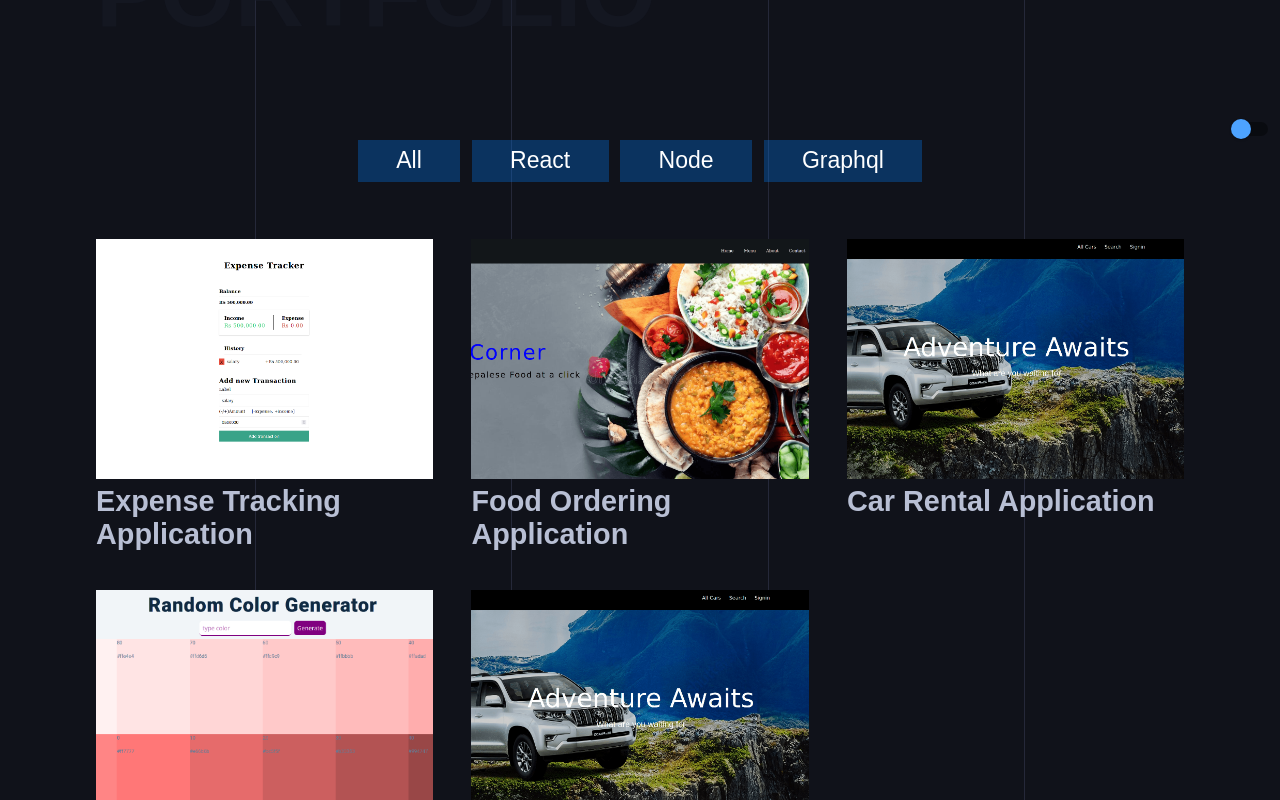
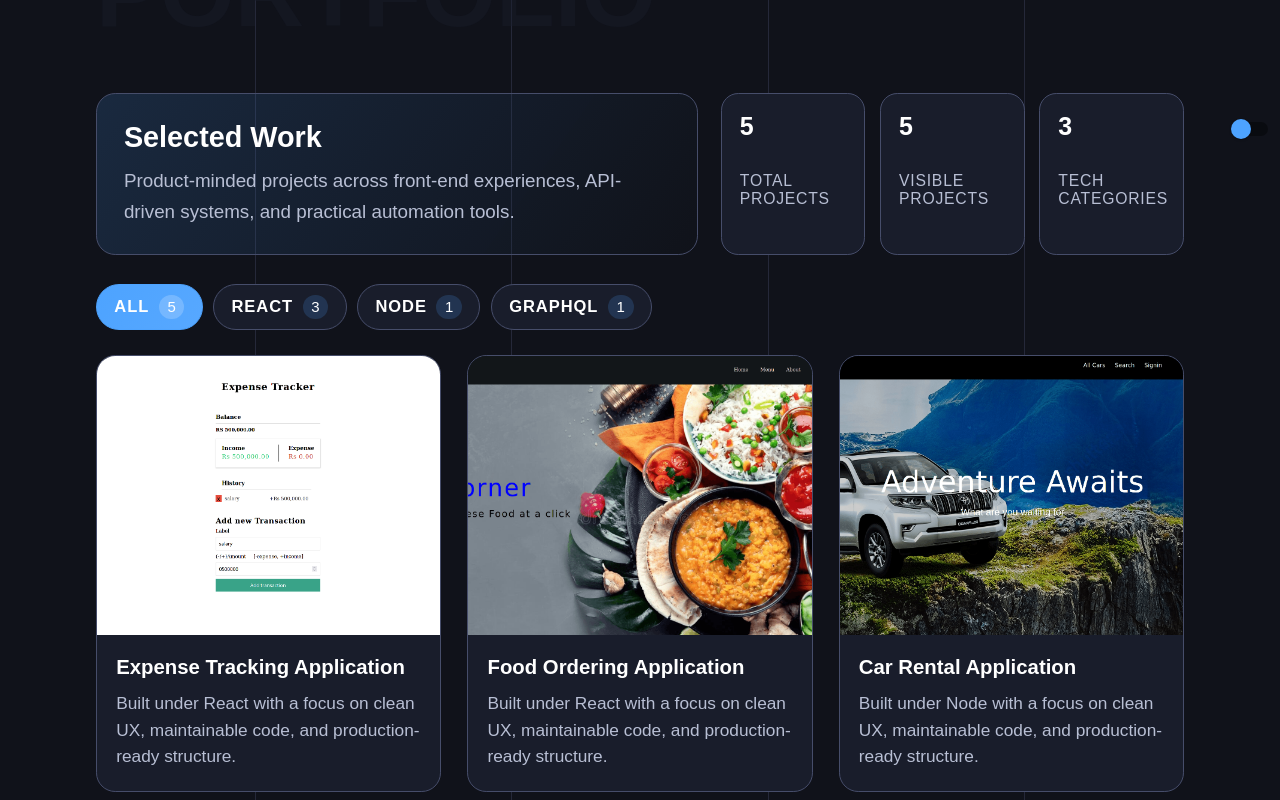
Before and after one commit to sandurijal03/sandurijal03.github.io, a React app: page /works in a window 1280 px wide. Shown: the part 300-1100 px from the top of the page. Built offline with nearby package versions, Linux system fonts and the light colour scheme; some icons are missing.

Commit message:
feat: enhance PortfolioPage with dynamic filtering and improved layout

```diff
--- a/src/pages/PortfolioPage.tsx
+++ b/src/pages/PortfolioPage.tsx
@@ -1,37 +1,360 @@
-import React, { useState } from 'react';
-import Title from '../components/Title';
-import { InnerLayout, MainLayout } from '../styles/Layouts';
+import * as React from "react";
+import styled from "styled-components";
+import GitHub from "@mui/icons-material/GitHub";
+import LaunchRounded from "@mui/icons-material/LaunchRounded";
+import Title from "../components/Title";
+import { InnerLayout, MainLayout } from "../styles/Layouts";
+import portfolios from "../data/portfolios";
 
-import portfolios from '../data/portfolios';
-import Menu from '../components/Menu';
-import Button from '../components/Button';
-
-const allButtons = ['All', ...new Set(portfolios.map((item) => item.category))];
+const categories = ["All", ...new Set(portfolios.map((item) => item.category))];
 
 const PortfolioPage = () => {
-  const [menuItem, setMenuItems] = useState(portfolios);
-  // eslint-disable-next-line @typescript-eslint/no-unused-vars
-  const [button, setButtons] = useState(allButtons);
+  const [activeCategory, setActiveCategory] = React.useState("All");
 
-  const filter = (button: string) => {
-    if (button === 'All') {
-      setMenuItems(portfolios);
-      return;
+  const categoryCounts = React.useMemo(() => {
+    return portfolios.reduce<Record<string, number>>((accumulator, item) => {
+      accumulator[item.category] = (accumulator[item.category] || 0) + 1;
+      return accumulator;
+    }, {});
+  }, []);
+
+  const filteredProjects = React.useMemo(() => {
+    if (activeCategory === "All") {
+      return portfolios;
     }
 
-    const filteredData = portfolios.filter((item) => item.category === button);
-    setMenuItems(filteredData);
-  };
+    return portfolios.filter((item) => item.category === activeCategory);
+  }, [activeCategory]);
 
   return (
     <MainLayout>
-      <Title title={'Portfolio'} span={'Portfolio'} />
-      <InnerLayout>
-        <Button filter={filter} button={button} />
-        <Menu menuItem={menuItem} />
-      </InnerLayout>
+      <PortfolioPageStyled>
+        <Title title={"Portfolio"} span={"Portfolio"} />
+        <InnerLayout>
+          <HeaderPanel>
+            <HeaderCopy>
+              <h4>Selected Work</h4>
+              <p>
+                Product-minded projects across front-end experiences, API-driven
+                systems, and practical automation tools.
+              </p>
+            </HeaderCopy>
+            <HeaderStats>
+              <StatCard>
+                <strong>{portfolios.length}</strong>
+                <span>Total Projects</span>
+              </StatCard>
+              <StatCard>
+                <strong>{filteredProjects.length}</strong>
+                <span>Visible Projects</span>
+              </StatCard>
+              <StatCard>
+                <strong>{categories.length - 1}</strong>
+                <span>Tech Categories</span>
+              </StatCard>
+            </HeaderStats>
+          </HeaderPanel>
+
+          <FiltersWrap>
+            {categories.map((category) => (
+              <FilterPill
+                key={category}
+                $active={activeCategory === category}
+                onClick={() => setActiveCategory(category)}
+                type="button"
+              >
+                <p>{category}</p>
+                <span>
+                  {category === "All"
+                    ? portfolios.length
+                    : categoryCounts[category]}
+                </span>
+              </FilterPill>
+            ))}
+          </FiltersWrap>
+
+          <ProjectsGrid>
+            {filteredProjects.map((item) => (
+              <ProjectCard key={item.id}>
+                <ProjectImage>
+                  <img src={item.image} alt={item.title} />
+                  <ImageOverlay data-overlay="true">
+                    <CategoryTag>{item.category}</CategoryTag>
+                    <ProjectActions>
+                      <ActionButton
+                        href={item.link1}
+                        target="_blank"
+                        rel="noreferrer"
+                        aria-label={`Open ${item.title} source on GitHub`}
+                      >
+                        <GitHub />
+                        Source
+                      </ActionButton>
+                      <ActionButton
+                        href={item.link2}
+                        target="_blank"
+                        rel="noreferrer"
+                        aria-label={`Open ${item.title} live preview`}
+                      >
+                        <LaunchRounded />
+                        Preview
+                      </ActionButton>
+                    </ProjectActions>
+                  </ImageOverlay>
+                </ProjectImage>
+                <ProjectBody>
+                  <h5>{item.title}</h5>
+                  <p>
+                    {item.text ||
+                      `Built under ${item.category} with a focus on clean UX, maintainable code, and production-ready structure.`}
+                  </p>
+                </ProjectBody>
+              </ProjectCard>
+            ))}
+          </ProjectsGrid>
+        </InnerLayout>
+      </PortfolioPageStyled>
     </MainLayout>
   );
 };
 
+const PortfolioPageStyled = styled.section``;
+
+const HeaderPanel = styled.section`
+  display: grid;
+  grid-template-columns: minmax(0, 1.3fr) minmax(0, 1fr);
+  gap: 1.15rem;
+  margin-bottom: 1.5rem;
+
+  @media screen and (max-width: 980px) {
+    grid-template-columns: 1fr;
+  }
+`;
+
+const HeaderCopy = styled.div`
+  border: 1px solid var(--border-color);
+  border-radius: 1rem;
+  padding: 1.4rem;
+  background: linear-gradient(
+    125deg,
+    rgba(77, 163, 255, 0.16),
+    rgba(16, 18, 26, 0.18)
+  );
+
+  h4 {
+    color: var(--white-color);
+    font-size: 1.5rem;
+    margin-bottom: 0.55rem;
+  }
+
+  p {
+    color: var(--font-light-color);
+    line-height: 1.65;
+    font-size: 0.98rem;
+    max-width: 44rem;
+  }
+`;
+
+const HeaderStats = styled.div`
+  display: grid;
+  grid-template-columns: repeat(3, minmax(0, 1fr));
+  gap: 0.75rem;
+
+  @media screen and (max-width: 640px) {
+    grid-template-columns: 1fr;
+  }
+`;
+
+const StatCard = styled.div`
+  border: 1px solid var(--border-color);
+  border-radius: 0.9rem;
+  padding: 1rem 0.95rem;
+  background-color: var(--sidebar-dark-color);
+  display: grid;
+  gap: 0.3rem;
+
+  strong {
+    color: var(--white-color);
+    font-size: 1.3rem;
+    line-height: 1;
+  }
+
+  span {
+    color: var(--font-light-color);
+    font-size: 0.82rem;
+    text-transform: uppercase;
+    letter-spacing: 0.04rem;
+  }
+`;
+
+const FiltersWrap = styled.div`
+  display: flex;
+  flex-wrap: wrap;
+  gap: 0.55rem;
+  margin-bottom: 1.3rem;
+`;
+
+const FilterPill = styled.button<{ $active: boolean }>`
+  border: 1px solid
+    ${(props) =>
+      props.$active ? "var(--primary-color)" : "var(--border-color)"};
+  background: ${(props) =>
+    props.$active
+      ? "linear-gradient(125deg, var(--primary-color), var(--primary-color-light))"
+      : "var(--sidebar-dark-color)"};
+  color: ${(props) => (props.$active ? "#ffffff" : "var(--white-color)")};
+  padding: 0.52rem 0.9rem;
+  border-radius: 999px;
+  display: inline-flex;
+  align-items: center;
+  gap: 0.5rem;
+  cursor: pointer;
+  transition:
+    transform 0.2s ease,
+    border-color 0.2s ease,
+    background 0.2s ease;
+
+  &:hover {
+    transform: translateY(-1px);
+    border-color: var(--primary-color-light);
+  }
+
+  p {
+    font-size: 0.86rem;
+    text-transform: uppercase;
+    letter-spacing: 0.05rem;
+    font-weight: 700;
+  }
+
+  span {
+    font-size: 0.78rem;
+    padding: 0.2rem 0.45rem;
+    border-radius: 999px;
+    background-color: ${(props) =>
+      props.$active ? "rgba(255, 255, 255, 0.2)" : "rgba(77, 163, 255, 0.18)"};
+    color: inherit;
+  }
+`;
+
+const ProjectsGrid = styled.div`
+  display: grid;
+  grid-template-columns: repeat(3, minmax(0, 1fr));
+  gap: 1.35rem;
+
+  @media screen and (max-width: 1120px) {
+    grid-template-columns: repeat(2, minmax(0, 1fr));
+  }
+
+  @media screen and (max-width: 720px) {
+    grid-template-columns: 1fr;
+  }
+`;
+
+const ProjectCard = styled.article`
+  border: 1px solid var(--border-color);
+  border-radius: 1rem;
+  overflow: hidden;
+  background-color: var(--sidebar-dark-color);
+  transition:
+    transform 0.25s ease,
+    border-color 0.25s ease,
+    box-shadow 0.25s ease;
+
+  &:hover {
+    transform: translateY(-4px);
+    border-color: var(--primary-color-light);
+    box-shadow: 0 1rem 2.2rem rgba(0, 0, 0, 0.18);
+  }
+`;
+
+const ProjectImage = styled.div`
+  position: relative;
+  height: 14.5rem;
+  overflow: hidden;
+
+  img {
+    width: 100%;
+    height: 100%;
+    object-fit: cover;
+    transition: transform 0.4s ease;
+  }
+
+  &:hover img {
+    transform: scale(1.04);
+  }
+
+  &:hover [data-overlay="true"] {
+    opacity: 1;
+  }
+`;
+
+const ImageOverlay = styled.div`
+  position: absolute;
+  inset: 0;
+  opacity: 0;
+  transition: opacity 0.25s ease;
+  display: flex;
+  flex-direction: column;
+  justify-content: space-between;
+  padding: 0.8rem;
+  background: linear-gradient(
+    to top,
+    rgba(16, 18, 26, 0.88),
+    rgba(16, 18, 26, 0.2)
+  );
+`;
+
+const CategoryTag = styled.span`
+  align-self: flex-start;
+  font-size: 0.74rem;
+  font-weight: 700;
+  letter-spacing: 0.05rem;
+  text-transform: uppercase;
+  color: #ffffff;
+  background-color: rgba(77, 163, 255, 0.88);
+  border-radius: 999px;
+  padding: 0.32rem 0.62rem;
+`;
+
+const ProjectActions = styled.div`
+  display: flex;
+  gap: 0.5rem;
+  justify-content: flex-end;
+`;
+
+const ActionButton = styled.a`
+  display: inline-flex;
+  align-items: center;
+  gap: 0.35rem;
+  border-radius: 999px;
+  border: 1px solid rgba(255, 255, 255, 0.2);
+  background-color: rgba(255, 255, 255, 0.14);
+  color: #ffffff;
+  font-size: 0.74rem;
+  font-weight: 700;
+  padding: 0.34rem 0.62rem;
+  letter-spacing: 0.02rem;
+
+  svg {
+    font-size: 1rem;
+  }
+`;
+
+const ProjectBody = styled.div`
+  padding: 1rem 1rem 1.1rem;
+
+  h5 {
+    color: var(--white-color);
+    font-size: 1.06rem;
+    line-height: 1.35;
+    margin-bottom: 0.45rem;
+  }
+
+  p {
+    color: var(--font-light-color);
+    font-size: 0.9rem;
+    line-height: 1.55;
+  }
+`;
+
 export default PortfolioPage;
```
